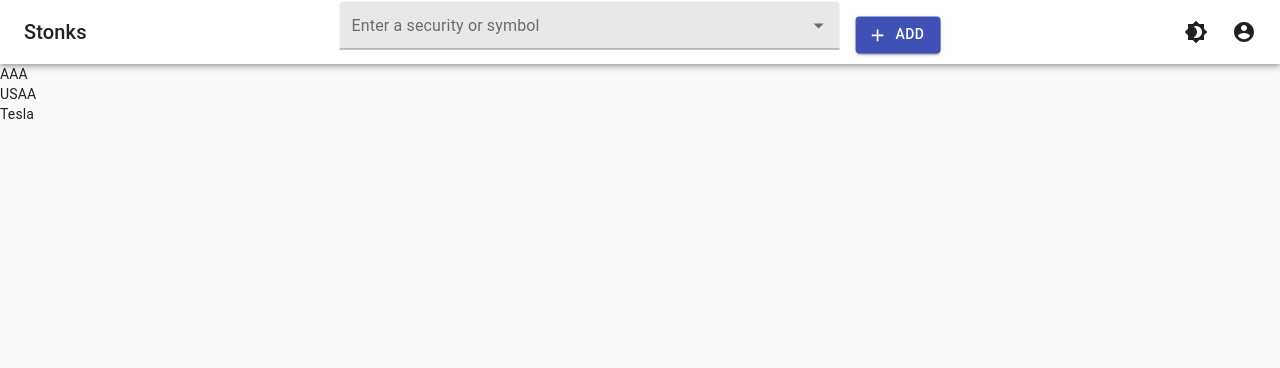
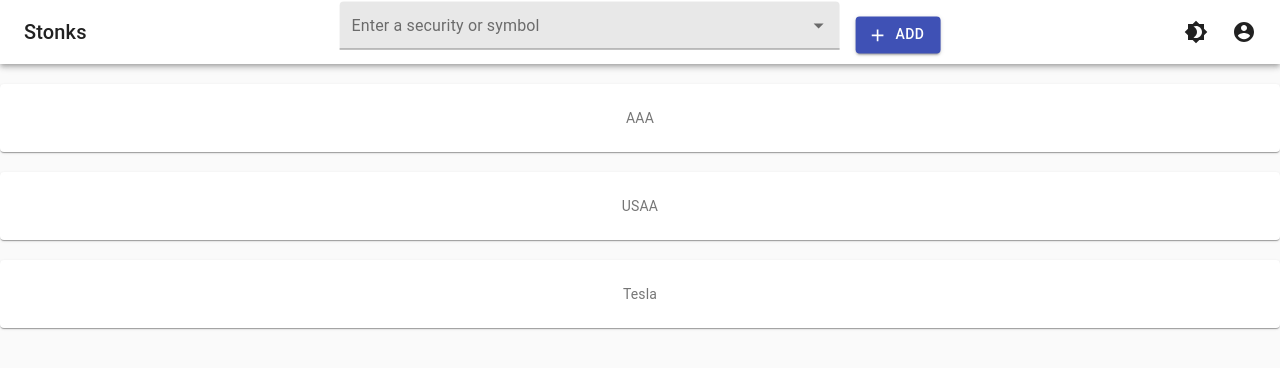
Before and after one commit to aggie-coding-club/stocks-frontend, a React (Create React App) app: page / in a window 1280 px wide. Shown: the top 368 px of the page. Built offline with nearby package versions, Linux system fonts and the light colour scheme.

Commit message:
paper styling added to each title

```diff
--- a/src/components/dashboard/StockItem.js
+++ b/src/components/dashboard/StockItem.js
@@ -1,9 +1,21 @@
 import React from 'react';
+import { makeStyles } from '@material-ui/core/styles';
+import Paper from '@material-ui/core/Paper';
 
+const useStyles = makeStyles( (theme) => ({
+  paper: {
+    padding: theme.spacing(3),
+    marginTop: '20px',
+    textAlign: 'center',
+    color: theme.palette.text.secondary,
+  },
+
+}))
 export default function StockItem({stock}) {
+  const classes = useStyles();
   return(
     <div>
-      <p>{stock.title}</p>
+      <Paper className={classes.paper}>{stock.title}</Paper>
     </div>
   )
 }
```
